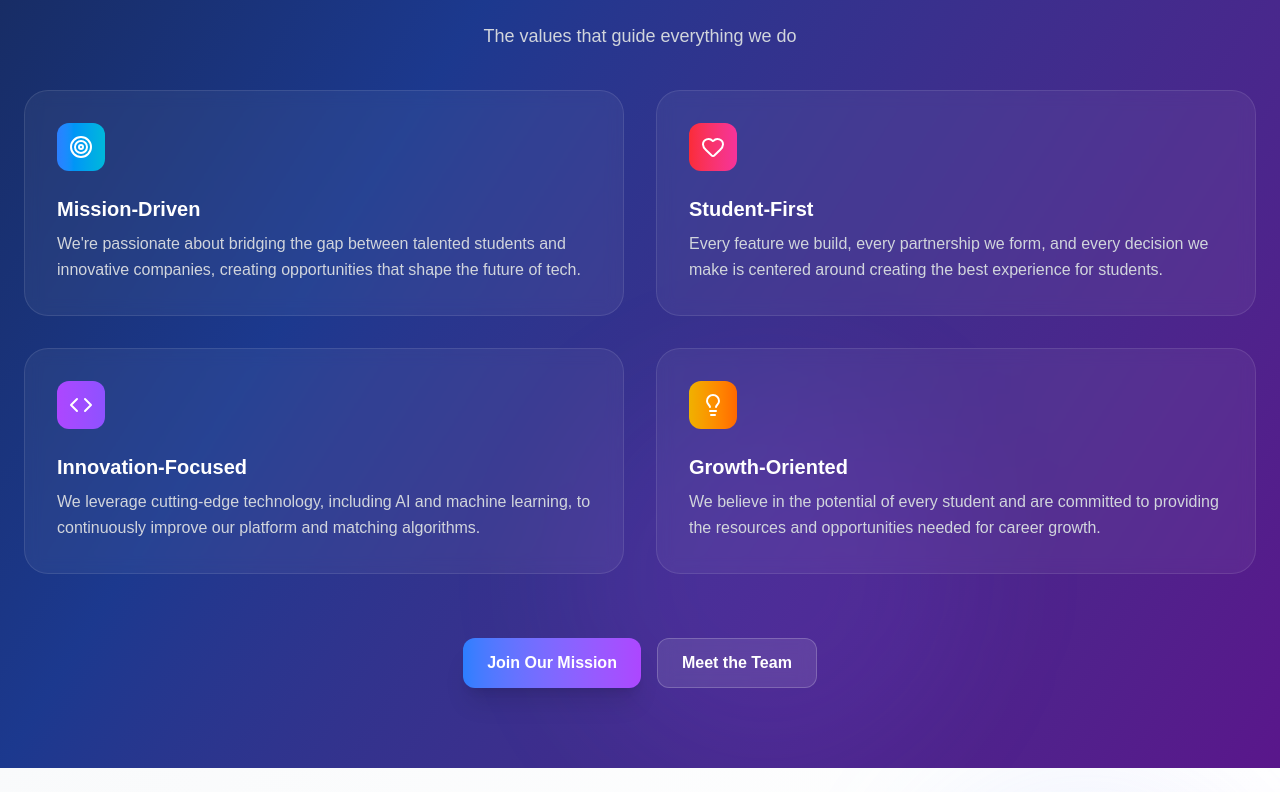
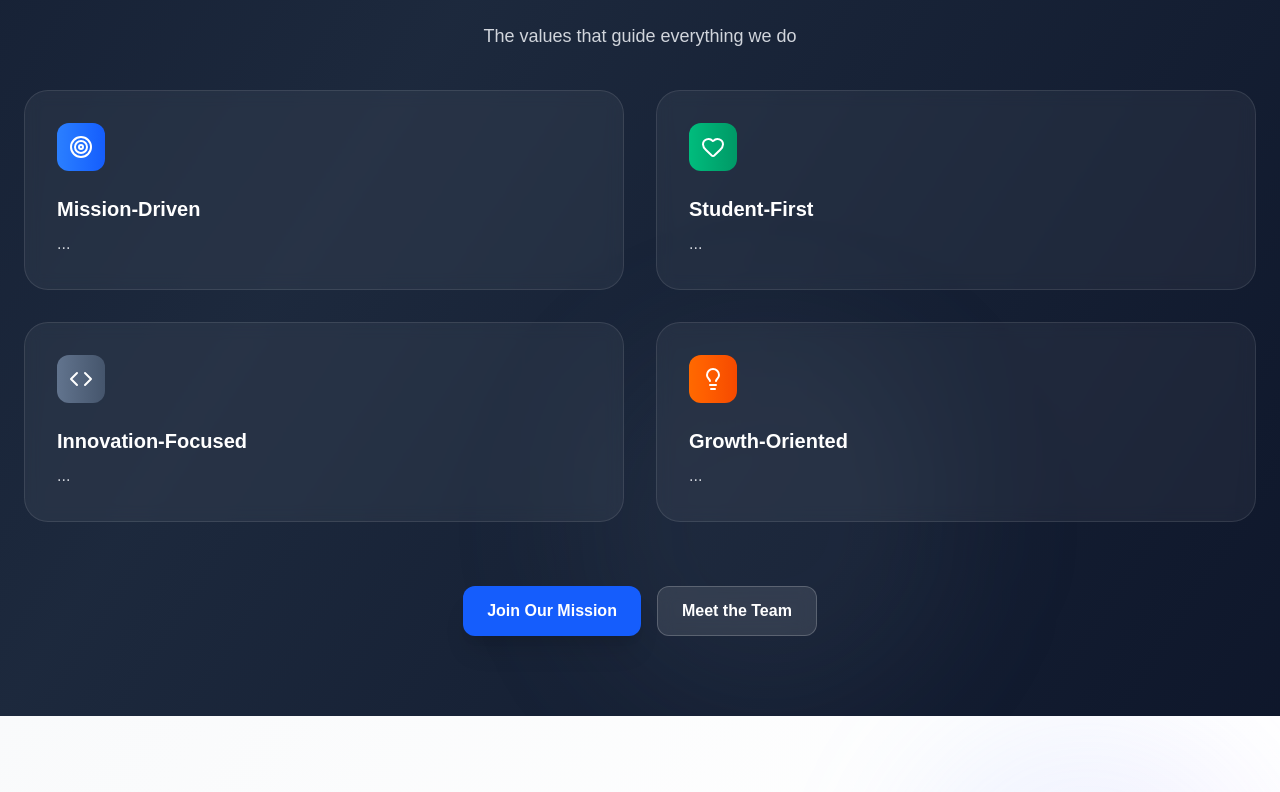
Before and after one commit to Moyo-Made/intern-connect, a Next.js app: page / in a window 1280 px wide. Shown: the part 5228-6020 px from the top of the page. Built offline with nearby package versions, Linux system fonts and the light colour scheme; a web font is replaced by a local one.

Commit message:
fix: updated about component

```diff
--- a/components/About.tsx
+++ b/components/About.tsx
@@ -17,25 +17,25 @@ const About = () => {
 			icon: Users,
 			number: "50K+",
 			label: "Students Helped",
-			color: "from-blue-500 to-cyan-500",
+			color: "from-blue-500 to-blue-600",
 		},
 		{
 			icon: Award,
 			number: "500+",
 			label: "Partner Companies",
-			color: "from-purple-500 to-pink-500",
+			color: "from-blue-600 to-blue-700",
 		},
 		{
 			icon: TrendingUp,
 			number: "85%",
 			label: "Success Rate",
-			color: "from-green-500 to-emerald-500",
+			color: "from-blue-500 to-blue-600",
 		},
 		{
 			icon: Globe,
 			number: "25+",
 			label: "Countries",
-			color: "from-orange-500 to-red-500",
+			color: "from-blue-600 to-blue-700",
 		},
 	];
 
@@ -43,47 +43,41 @@ const About = () => {
 		{
 			icon: Target,
 			title: "Mission-Driven",
-			description:
-				"We're passionate about bridging the gap between talented students and innovative companies, creating opportunities that shape the future of tech.",
-			color: "from-blue-500 to-cyan-500",
+			description: "...",
+			color: "from-blue-500 to-blue-600",
 		},
 		{
 			icon: Heart,
 			title: "Student-First",
-			description:
-				"Every feature we build, every partnership we form, and every decision we make is centered around creating the best experience for students.",
-			color: "from-red-500 to-pink-500",
+			description: "...",
+			color: "from-emerald-500 to-emerald-600",
 		},
 		{
 			icon: Code,
 			title: "Innovation-Focused",
-			description:
-				"We leverage cutting-edge technology, including AI and machine learning, to continuously improve our platform and matching algorithms.",
-			color: "from-purple-500 to-violet-500",
+			description: "...",
+			color: "from-slate-500 to-slate-600",
 		},
 		{
 			icon: Lightbulb,
 			title: "Growth-Oriented",
-			description:
-				"We believe in the potential of every student and are committed to providing the resources and opportunities needed for career growth.",
-			color: "from-yellow-500 to-orange-500",
+			description: "...",
+			color: "from-orange-500 to-orange-600",
 		},
 	];
 
 	return (
 		<section
 			id="about"
-			className="py-20 bg-gradient-to-br from-gray-900 via-blue-900 to-purple-900 text-white relative overflow-hidden"
+			className="py-20 bg-gradient-to-br from-slate-900 via-slate-800 to-slate-900 text-white relative overflow-hidden"
 		>
-			{/* Background Elements */}
 			<div className="absolute inset-0">
 				<div className="absolute top-0 left-1/4 w-96 h-96 bg-blue-500/10 rounded-full blur-3xl"></div>
-				<div className="absolute bottom-0 right-1/4 w-96 h-96 bg-purple-500/10 rounded-full blur-3xl"></div>
+				<div className="absolute bottom-0 right-1/4 w-96 h-96 bg-slate-500/10 rounded-full blur-3xl"></div>
 				<div className="absolute top-1/2 left-1/2 transform -translate-x-1/2 -translate-y-1/2 w-full h-px bg-gradient-to-r from-transparent via-blue-500/20 to-transparent"></div>
 			</div>
 
 			<div className="container mx-auto px-6 relative">
-				{/* Section Header */}
 				<div className="text-center max-w-4xl mx-auto mb-16">
 					<div className="inline-flex items-center gap-2 bg-white/10 backdrop-blur-sm text-blue-300 px-4 py-2 rounded-full text-sm font-medium mb-4">
 						<Heart className="w-4 h-4" />
@@ -97,13 +91,12 @@ const About = () => {
 						</span>
 					</h2>
 					<div className="max-w-2xl mx-auto">
-
-					<p className="text-lg text-gray-300 leading-relaxed mb-8">
-						We're on a mission to democratize access to tech internships and
-						empower the next generation of innovators. Founded by former interns
-						who experienced the struggle firsthand, we're building the platform
-						we wish we had.
-					</p>
+						<p className="text-lg text-gray-300 leading-relaxed mb-8">
+							We're on a mission to democratize access to tech internships and
+							empower the next generation of innovators. Founded by former
+							interns who experienced the struggle firsthand, we're building the
+							platform we wish we had.
+						</p>
 					</div>
 				</div>
 
@@ -127,7 +120,6 @@ const About = () => {
 					})}
 				</div>
 
-				{/* Story Section */}
 				<div className="grid lg:grid-cols-2 gap-12 items-center mb-20">
 					<div>
 						<h3 className="text-3xl font-bold text-white mb-6">Our Journey</h3>
@@ -202,10 +194,9 @@ const About = () => {
 					</div>
 				</div>
 
-				{/* CTA Section */}
 				<div className="text-center mt-16">
 					<div className="inline-flex flex-col sm:flex-row gap-4">
-						<button className="px-6 py-3 bg-gradient-to-r from-blue-500 to-purple-500 text-white font-semibold rounded-xl hover:from-blue-600 hover:to-purple-600 transform hover:scale-105 transition-all duration-300 shadow-xl">
+						<button className="px-6 py-3 bg-blue-600 text-white font-semibold rounded-xl hover:bg-blue-700 transform hover:scale-105 transition-all duration-300 shadow-xl">
 							Join Our Mission
 						</button>
 						<button className="px-6 py-3 bg-white/10 backdrop-blur-sm text-white font-semibold rounded-xl border border-white/20 hover:bg-white/20 transform hover:scale-105 transition-all duration-300">
--- a/components/HowItWorks.tsx
+++ b/components/HowItWorks.tsx
@@ -105,7 +105,6 @@ const HowItWorks = () => {
 									className={`group text-center ${isVisible ? "animate-fade-in-up" : "opacity-0"}`}
 									style={{ animationDelay: `${step.delay}ms` }}
 								>
-									{/* Step Icon with Number */}
 									<div className="relative mb-6">
 										<div
 											className={`w-16 h-16 ${step.iconBg} rounded-xl flex items-center justify-center mx-auto group-hover:scale-110 transition-all duration-300 shadow-sm relative z-10`}
@@ -119,7 +118,7 @@ const HowItWorks = () => {
 										</div>
 									</div>
 
-									{/* Content */}
+
 									<div
 										className={`p-6 ${step.bgColor} rounded-2xl border border-slate-200 hover:border-slate-300 hover:shadow-lg transition-all duration-300 group-hover:-translate-y-1`}
 									>
```
